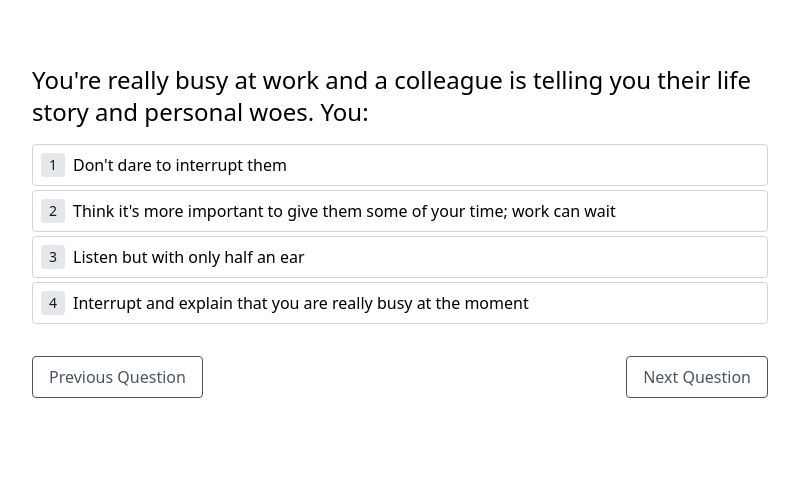
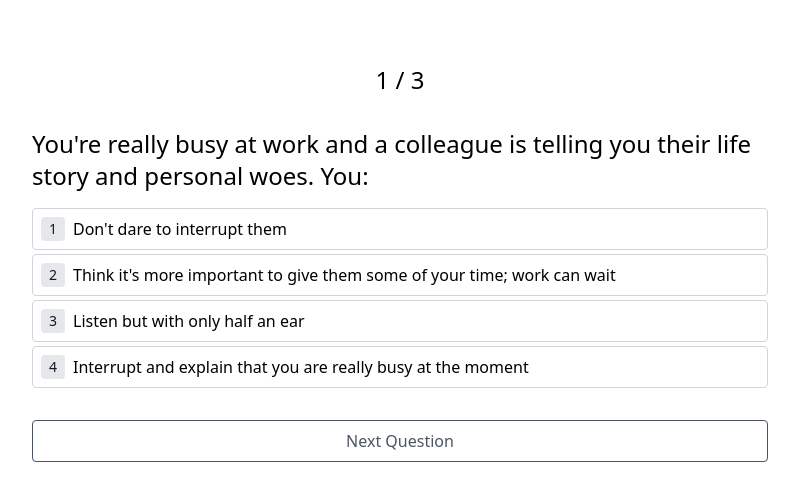
Before and after one commit to jerrynavi/personality-test, a Next.js app: page /test-page in a window 1280 px wide. Shown: the top 500 px of the page, without its empty margins (240-1039 px from the left). Built offline with nearby package versions, Linux system fonts and the light colour scheme.

Commit message:
show test progress

```diff
--- a/components/QuestionRenderer.tsx
+++ b/components/QuestionRenderer.tsx
@@ -4,6 +4,8 @@ interface Props {
   question: Question;
   isActive: boolean;
   selectedAnswer?: Answer;
+  totalQuestions: number;
+  questionIndex: number;
   recordResponse: (answer: Answer, questionId: number) => void;
 }
 
@@ -11,6 +13,8 @@ const QuestionRenderer = ({
   question,
   isActive,
   selectedAnswer,
+  totalQuestions,
+  questionIndex,
   recordResponse,
 }: Props) => {
   return (
@@ -21,6 +25,9 @@ const QuestionRenderer = ({
           : 'opacity-0 absolute top-0 left-0 right-0 -z-10'
       }`}
     >
+      <p className="text-center text-2xl mb-8">
+        {questionIndex + 1} / {totalQuestions}
+      </p>
       <h2 className="text-xl md:text-2xl">{question.text}</h2>
       <ol className="mt-4">
         {question.answers.map((answer, index) => (
--- a/pages/test-page/index.tsx
+++ b/pages/test-page/index.tsx
@@ -17,10 +17,12 @@ export default function TestPage() {
   const [activeQuestionIndex, setActiveQuestionIndex] = useState(-1);
   const [responses, setResponses] = useState<Record<string, Answer>>();
 
+  const isFirstQuestion = activeQuestionIndex === 0;
+  const isLastQuestion =
+    questions && activeQuestionIndex === questions?.length - 1;
+
   const next = () => {
-    const isMaxLength =
-      questions && activeQuestionIndex === questions?.length - 1;
-    if (!isMaxLength) {
+    if (!isLastQuestion) {
       setActiveQuestionIndex((idx) => {
         return idx + 1;
       });
@@ -78,6 +80,8 @@ export default function TestPage() {
           <QuestionRenderer
             key={question.id}
             question={question}
+            totalQuestions={questions.length}
+            questionIndex={index}
             recordResponse={recordResponse}
             {...(responses != null && {
               selectedAnswer: responses[question.id],
@@ -87,13 +91,16 @@ export default function TestPage() {
         ))}
 
         <div className="max-w-3xl mx-auto px-4 mt-8 flex justify-between">
-          <button className="btn" onClick={() => prev()}>
-            Previous Question
-          </button>
-          <button className="btn" onClick={() => next()}>
-            {activeQuestionIndex === questions.length - 1
-              ? 'All done!'
-              : 'Next Question'}
+          {!isFirstQuestion && (
+            <button className="btn" onClick={() => prev()}>
+              Previous Question
+            </button>
+          )}
+          <button
+            className={`btn ${isFirstQuestion && 'flex-1'}`}
+            onClick={() => next()}
+          >
+            {isLastQuestion ? 'All done!' : 'Next Question'}
           </button>
         </div>
       </main>
```
